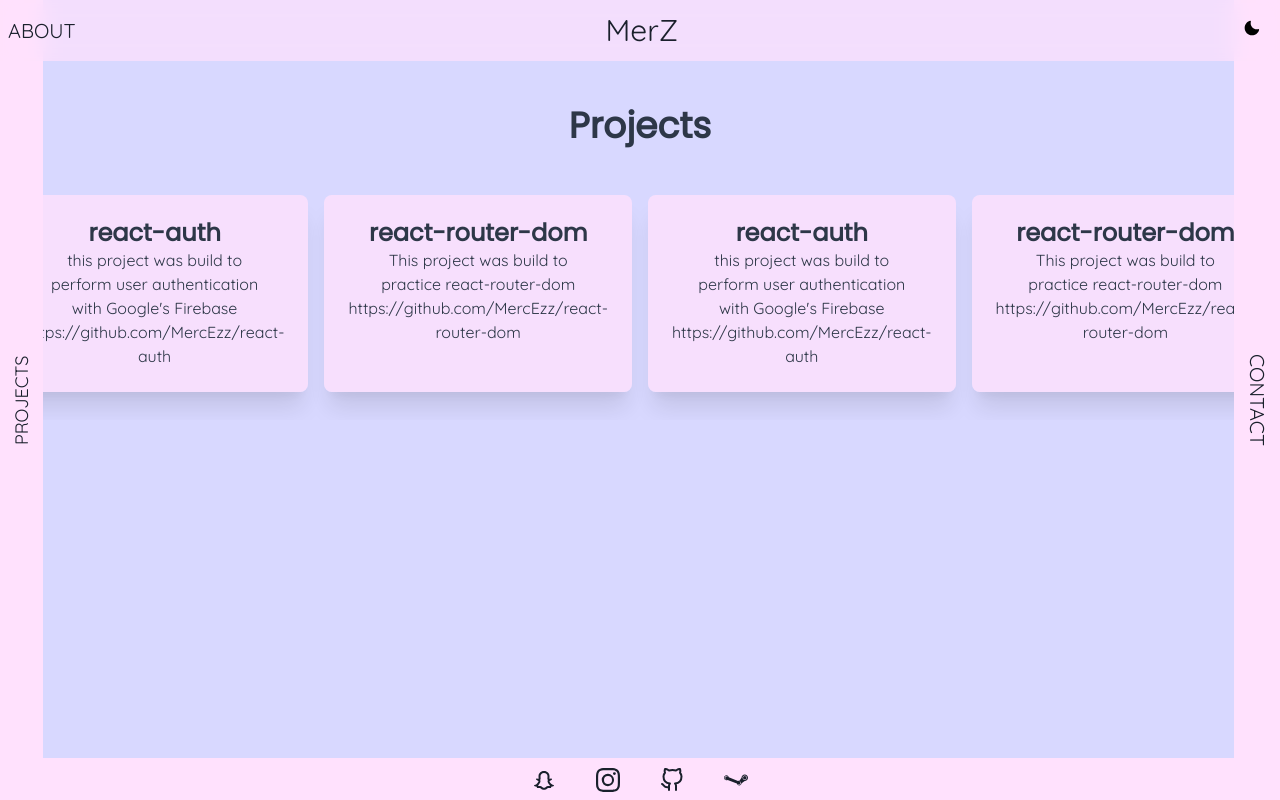
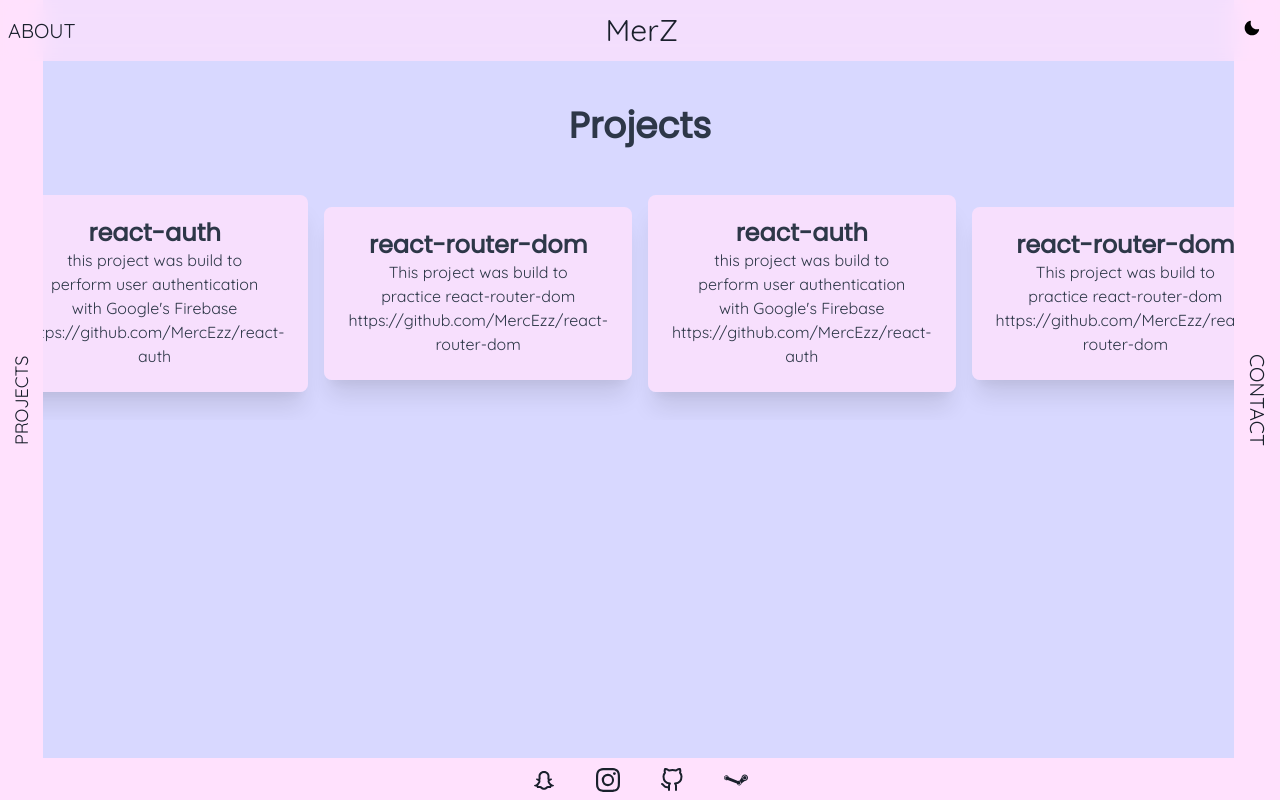
Before and after one commit to MercEzz/merz, a Next.js app: page /projects in a window 1280 px wide. Built offline with nearby package versions, Linux system fonts and the light colour scheme.

Commit message:
project pg aligned

```diff
--- a/components/contactDetails.js
+++ b/components/contactDetails.js
@@ -18,9 +18,9 @@ const ContactDetails = () => {
       borderRadius="5px"
       ml={{ base: "0", md: "5" }}
       flexDir="column"
-      mt={{ base: "5", md: "0" }}
+      mt={{ base: "5", md: "-7" }}
       w="auto"
-      h="25rem"
+      h="24.5rem"
     >
       <Text p="2">Contact Details</Text>
       <Divider />
--- a/components/contactForm.js
+++ b/components/contactForm.js
@@ -16,8 +16,10 @@ const ContactForm = () => {
       p="5"
       bg={useColorModeValue("rgba(255,225,253, 0.8)", "rgba(7,7,8, 0.8)")}
       borderRadius="5px"
-      w={{ base: "auto", md: "xl" }}
+      w={{ base: "240px", md: "xl" }}
+      // maxW="450px"
       mt={{ base: "5", md: "0" }}
+      mb="8"
     >
       <FormControl>
         <Stack direction={"column"} spacing="5">
--- a/components/contactpg.js
+++ b/components/contactpg.js
@@ -34,8 +34,8 @@ const ContactPg = () => {
       animate="enter"
       alignItems="center"
       mt="4rem"
+      overflowY="auto"
     >
-      <Scrollbar>
       <Heading textAlign="center" mb="2rem">
         Contact
       </Heading>
@@ -55,7 +55,6 @@ const ContactPg = () => {
           <ContactDetails />
         </Flex>
       </Container>
-      </Scrollbar>
     </MotionBox>
   );
 };
--- a/components/proCard.js
+++ b/components/proCard.js
@@ -5,18 +5,11 @@ import proData from "./prodata";
 
 const MotionBox = motion(Box);
 
-const variants = {
-  hidden: { opacity: 0, y: 150, x: 0 },
-  enter: { opacity: 1, y: 0, x: 0 },
-  exit: { opacity: 0, y: 0, x: 100 },
-};
-
 const ProjectCard = () => {
   return (
     <>
       {proData.map((data) => (
         <MotionBox
-          // variants={variants}
           whileHover={{ scale: 1.1 }}
           transition={{ duration: 0.2, type: "just" }}
           maxW={"450px"}
--- a/components/projectpg.js
+++ b/components/projectpg.js
@@ -27,6 +27,7 @@ const Projectpg = () => {
           display={"flex"}
           flexDir={{ base: "column", md: "column", lg: "row" }}
           maxW="container.md"
+          alignItems="center"
           p={5}
           justifyContent="center"
         >
```
Lines whose indentation alone changed are shown as unchanged.
